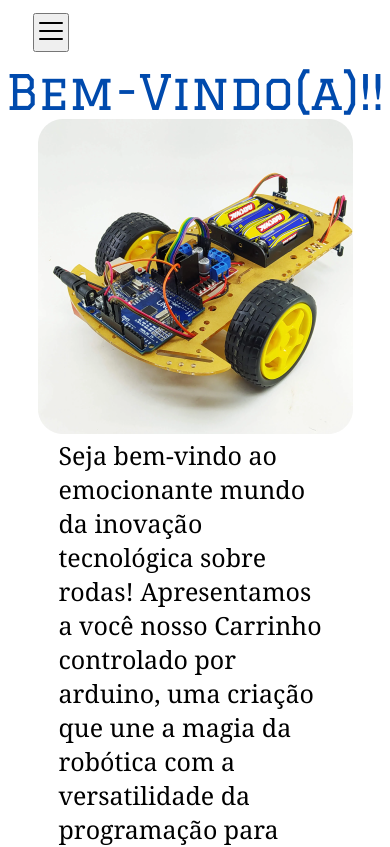
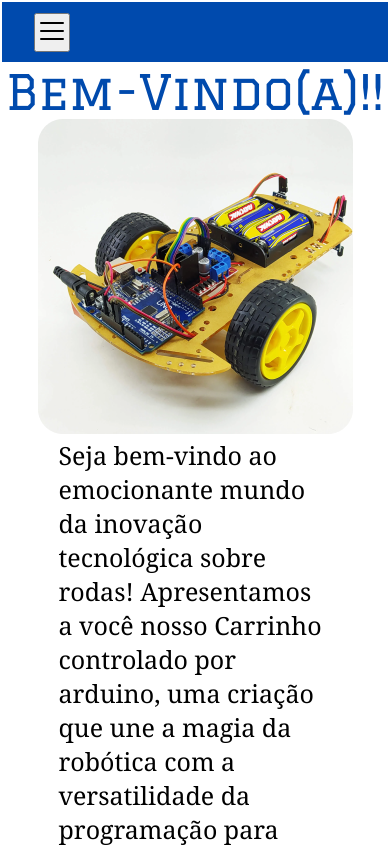
Before and after one commit to EmilyMFerreira/tccg, a React (Vite) app: page / in a window 390 px wide. Shown: the top 847 px of the page. Built offline with nearby package versions, Linux system fonts and the light colour scheme.

Commit message:
nav mobile

```diff
--- a/src/Header/index.css
+++ b/src/Header/index.css
@@ -1,5 +1,10 @@
+.menu-mobile{
+    background: #004AAD;
+}
+
+
 .botao-menu {
-    border: 1px solid #ffffff;
+    border: 2px solid #ffffff;
     height: 4rem;
     padding-inline: 2rem;
     display: flex;
@@ -7,7 +12,7 @@
 }
 
 .menu {
-    border: 1px solid #ccc;
+    border: 1px solid #ffffff;
     width: fit-content;
     height: calc(100vh - 4rem);
     padding-right: 2rem;
@@ -38,7 +43,7 @@
 .menu-desktop nav a {
     text-decoration: none;
     font-size: 1.1rem;
-    color: white;
+    color: rgb(255, 255, 255);
     height: 2rem;
     background: #004AAD;
 
```
